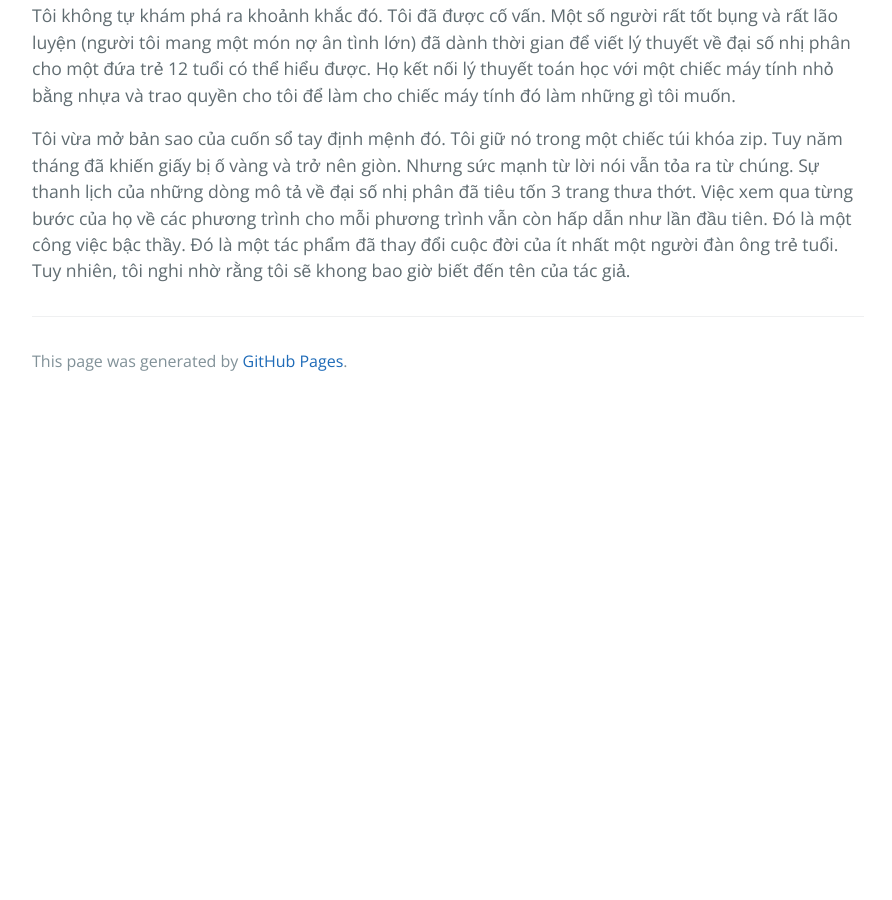
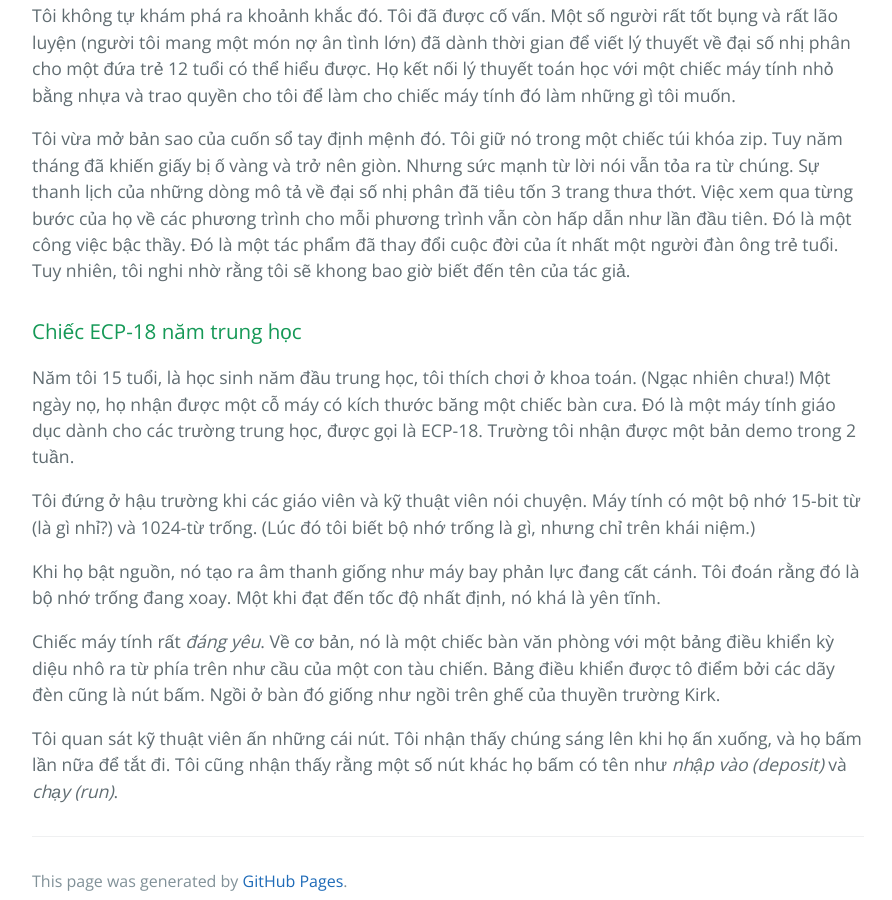
Before and after one commit to HaiBV/haibv.github.io, a Jekyll site: the page built from clean-coder/chapter-14-mentoring-apprenticeship-and-craftsmanship.md, in a window 1280 px wide and 900 px high, scrolled down 2293 px. Shown: the whole window, without its empty margins (192-1084 px from the left). Built offline with Jekyll 4.4.1, drawn with Linux system fonts in a browser that asks for light colours; our own code applies the rules of GitHub Pages for plain Markdown files; before the commit the page ends 2698 px from its top, so only the background shows below that.

Commit message:
Update The Clean Coder - Chapter 14 Mentoring, Apprenticeship, and Craftsmanship

```diff
--- a/clean-coder/chapter-14-mentoring-apprenticeship-and-craftsmanship.md
+++ b/clean-coder/chapter-14-mentoring-apprenticeship-and-craftsmanship.md
@@ -47,3 +47,15 @@ Bạn có nhớ được khoảnh khắc chương trình đầu tiên của bạ
 Tôi không tự khám phá ra khoảnh khắc đó. Tôi đã được cố vấn. Một số người rất tốt bụng và rất lão luyện (người tôi mang một món nợ ân tình lớn) đã dành thời gian để viết lý thuyết về đại số nhị phân cho một đứa trẻ 12 tuổi có thể hiểu được. Họ kết nối lý thuyết toán học với một chiếc máy tính nhỏ bằng nhựa và trao quyền cho tôi để làm cho chiếc máy tính đó làm những gì tôi muốn.
 
 Tôi vừa mở bản sao của cuốn sổ tay định mệnh đó. Tôi giữ nó trong một chiếc túi khóa zip. Tuy năm tháng đã khiến giấy bị ố vàng và trở nên giòn. Nhưng sức mạnh từ lời nói vẫn tỏa ra từ chúng. Sự thanh lịch của những dòng mô tả về đại số nhị phân đã tiêu tốn 3 trang thưa thớt. Việc xem qua từng bước của họ về các phương trình cho mỗi phương trình vẫn còn hấp dẫn như lần đầu tiên. Đó là một công việc bậc thầy. Đó là một tác phẩm đã thay đổi cuộc đời của ít nhất một người đàn ông trẻ tuổi. Tuy nhiên, tôi nghi nhờ rằng tôi sẽ khong bao giờ biết đến tên của tác giả.
+
+### Chiếc ECP-18 năm trung học
+
+Năm tôi 15 tuổi, là học sinh năm đầu trung học, tôi thích chơi ở khoa toán. (Ngạc nhiên chưa!) Một ngày nọ, họ nhận được một cỗ máy có kích thước băng một chiếc bàn cưa. Đó là một máy tính giáo dục dành cho các trường trung học, được gọi là ECP-18. Trường tôi nhận được một bản demo trong 2 tuần.
+
+Tôi đứng ở hậu trường khi các giáo viên và kỹ thuật viên nói chuyện. Máy tính có một bộ nhớ 15-bit từ (là gì nhỉ?) và 1024-từ trống. (Lúc đó tôi biết bộ nhớ trống là gì, nhưng chỉ trên khái niệm.)
+
+Khi họ bật nguồn, nó tạo ra âm thanh giống như máy bay phản lực đang cất cánh. Tôi đoán rằng đó là bộ nhớ trống đang xoay. Một khi đạt đến tốc độ nhất định, nó khá là yên tĩnh.
+
+Chiếc máy tính rất _đáng yêu_. Về cơ bản, nó là một chiếc bàn văn phòng với một bảng điều khiển kỳ diệu nhô ra từ phía trên như cầu của một con tàu chiến. Bảng điều khiển được tô điểm bởi các dãy đèn cũng là nút bấm. Ngồi ở bàn đó giống như ngồi trên ghế của thuyền trường Kirk.
+
+Tôi quan sát kỹ thuật viên ấn những cái nút. Tôi nhận thấy chúng sáng lên khi họ ấn xuống, và họ bấm lần nữa để tắt đi. Tôi cũng nhận thấy rằng một số nút khác họ bấm có tên như _nhập vào (deposit)_ và _chạy (run)_.
```
